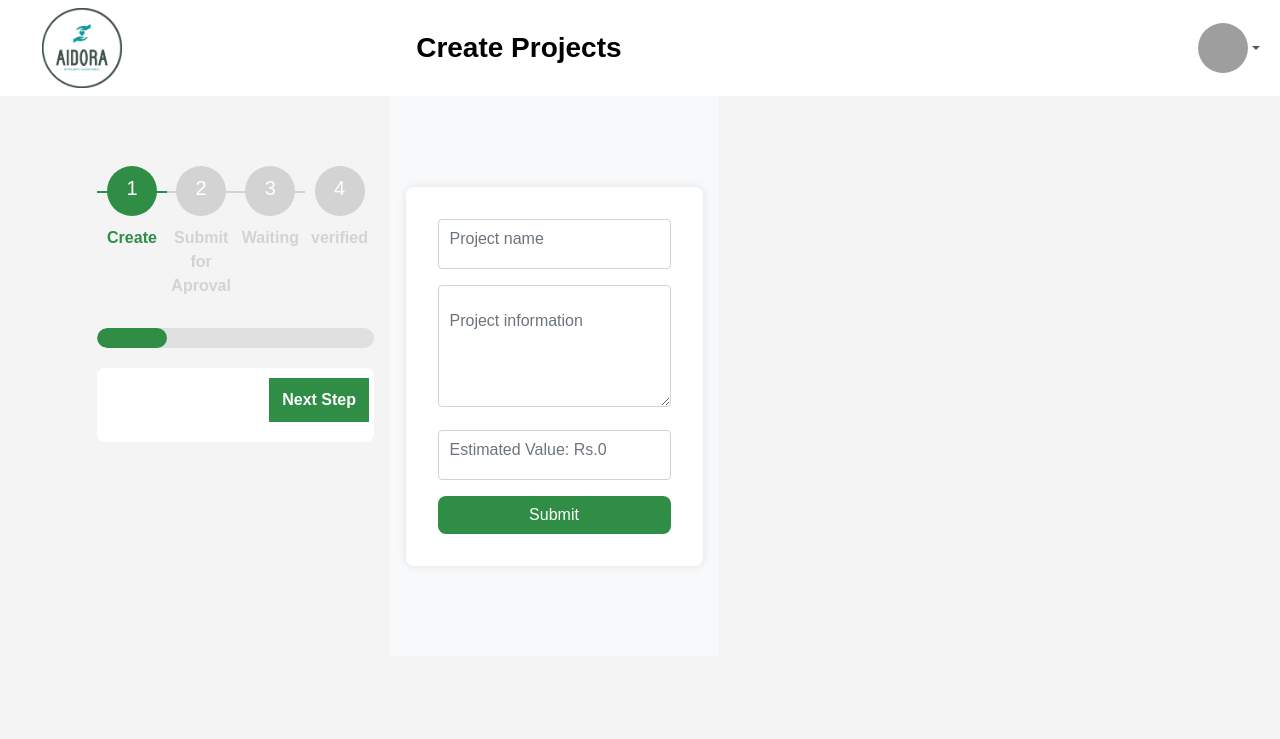
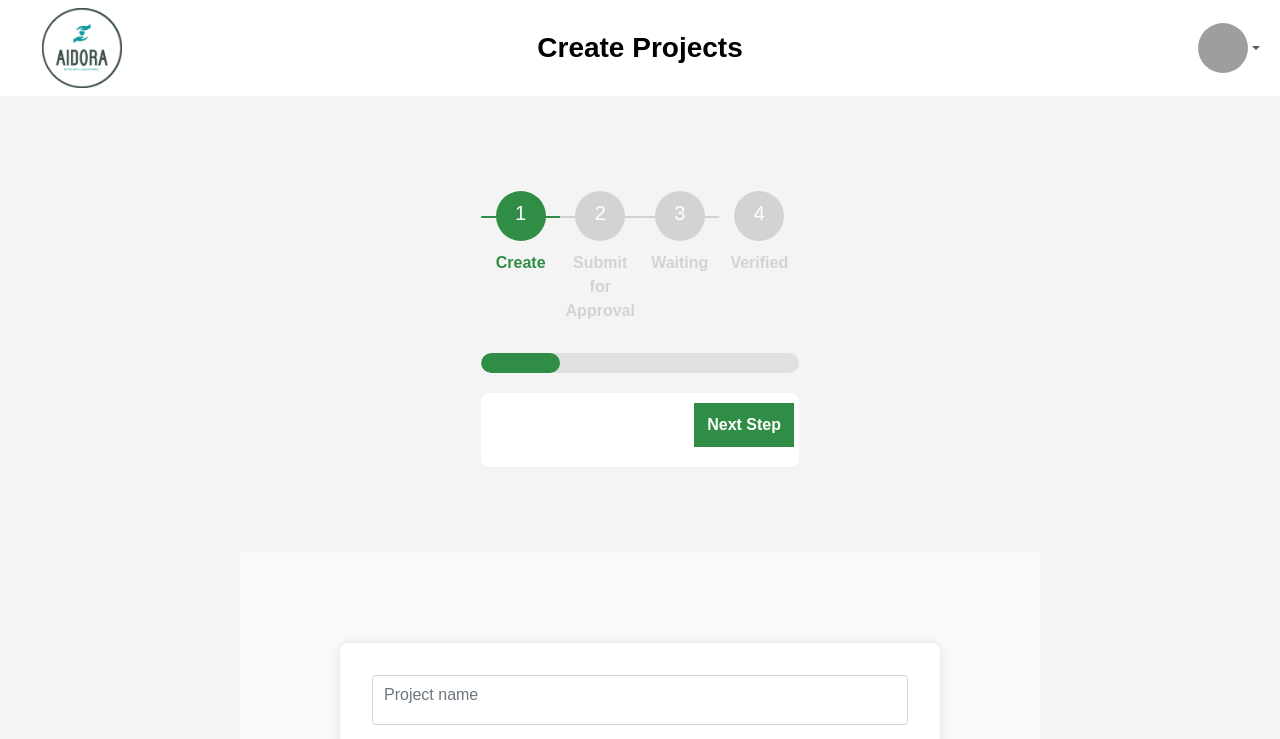
Before and after one commit to Navindu-Kavishka/aidora-frontend, a React (Vite) app: page /frcreate in a window 1280 px wide. Shown: the top 739 px of the page. Built offline with nearby package versions, Linux system fonts and the light colour scheme; grey boxes are pictures that could not be loaded.

Commit message:
progress bar done

```diff
--- a/src/layouts/ProgressBar/ProgressBar.jsx
+++ b/src/layouts/ProgressBar/ProgressBar.jsx
@@ -66,15 +66,15 @@ const ProgressBar = () => {
   // Define custom step names
   const stepNames = [
     "Create",
-    "Submit for Aproval",
+    "Submit for Approval",
     "Waiting",
-    "verified"
+    "Verified"
   ];
 
   return (
     <div style={{ margin: 0, padding: 0, height: '100%', fontFamily: 'Arial, sans-serif', marginTop: '10px' }}>
       <div style={{ display: 'flex', justifyContent: 'center', alignItems: 'center', height: '100%' }}>
-        <div style={{ width: '90%', maxWidth: '500px', textAlign: 'center', padding: '0', marginTop: '30px', marginBottom: '20px' }}>
+        <div style={{ width: '100%', textAlign: 'center', padding: '0', marginTop: '30px', marginBottom: '20px' }}>
           <div style={{ padding: '0 0 20px 0', marginTop: '30px', marginBottom: '30px' }}>
             <form id="form">
               <ul id="progressbar" style={{ display: 'flex', justifyContent: 'space-between', listStyleType: 'none', color: 'lightgrey', marginBottom: '30px', padding: 0 }}>
@@ -82,12 +82,12 @@ const ProgressBar = () => {
                   <li key={s} style={{ textAlign: 'center', width: '25%', position: 'relative', color: currentStep >= s ? '#2F8D46' : 'lightgrey' }}>
                     <div style={{ width: '50px', height: '50px', lineHeight: '45px', display: 'block', fontSize: '20px', color: '#ffffff', background: currentStep >= s ? '#2F8D46' : 'lightgray', borderRadius: '50%', margin: '0 auto 10px auto' }}>{s}</div>
                     <strong>{stepNames[s - 1]}</strong> {/* Rename the step names here */}
-                    {s < 4 && <div style={{ content: '', width: '100%', height: '2px', background: currentStep >= s ? '#2F8D46' : 'lightgray', position: 'absolute', left: 0, top: '25px', zIndex: -1 }}></div>}
+                    {s < 4 && <div style={{ content: '', width: '100%', height: '2px', background: currentStep >= s ? '#2F8D46' : 'lightgray', position: 'absolute', left: '50%', top: '25px', zIndex: -1, transform: 'translateX(-50%)' }}></div>}
                   </li>
                 ))}
               </ul>
               <div style={{ width: '100%', backgroundColor: '#e0e0e0', borderRadius: '13px', overflow: 'hidden', marginBottom: '20px' }}>
-                <div className="progress-bar" style={{ height: '20px', backgroundColor: '#2F8D46', borderRadius: '13px', width: `${((currentStep / steps) * 100) * 2}%` }}></div>
+                <div className="progress-bar" style={{ height: '20px', backgroundColor: '#2F8D46', borderRadius: '13px', width: `${(currentStep / steps) * 100}%` }}></div>
               </div>
               {[1, 2, 3, 4].map((s, index) => (
                 <fieldset
@@ -146,7 +146,8 @@ const ProgressBar = () => {
           </div>
         </div>
       </div>
-    );
-  };
 
-  export default ProgressBar;
+  );
+};
+
+export default ProgressBar;
--- a/src/pages/CreateProject/CreateProject.jsx
+++ b/src/pages/CreateProject/CreateProject.jsx
@@ -4,25 +4,26 @@ import Form from '../../components/Form/Form';
 
 function CreateProject() {
   return (
-    <div style={{ margin: 0, padding: 0, height: '100%', fontFamily: 'Arial, sans-serif' }}>
-      {/* Navbar */}
-      <nav style={{ width:'100%', zIndex: 2 }} id="main-navbar" className="navbar navbar-expand-lg navbar-light bg-white fixed-top">
-        {/* Container wrapper */}
+    <div className="create-project-page" style={createProjectPageStyle}>
+
+      <nav className="create-project-navbar navbar navbar-expand-lg navbar-light bg-white fixed-top" style={navbarStyle}>
+
         <div className="container-fluid d-flex justify-content-between align-items-center">
-          {/* Logo */}
-          <a href="#">
+
+          <a href="#" className="d-flex align-items-center">
             <img
-              src="src/assets/FundraiserImg/aidora img.png" // Replace with the path to your logo
+              src="src/assets/FundraiserImg/aidora img.png"
               alt="Logo"
-              style={{ height: '80px', width: '80px', marginRight: '10px', marginLeft: '30px' }} // Adjust the height and margin as needed
+              className="create-project-logo"
+              style={logoStyle}
             />
           </a>
-          {/* Centered text */}
-          <h1 className="navbar-brand mb-0 mx-auto text-center" style={{ fontSize: '28px', fontWeight: 'bold' }}>Create Projects</h1>
-<ul className="navbar-nav ms-auto d-flex flex-row" style={{ marginBottom: '0' }}>
 
-            {/* Notification dropdown */}
-            {/* Avatar */}
+          <h1 className="navbar-brand mb-0 create-project-title" style={navbarTitleStyle}>
+            Create Projects
+          </h1>
+          <ul className="navbar-nav ms-auto d-flex flex-row create-project-nav-items" style={{ marginBottom: '0' }}>
+
             <li className="nav-item dropdown">
               <a
                 className="nav-link dropdown-toggle hidden-arrow d-flex align-items-center"
@@ -34,7 +35,7 @@ function CreateProject() {
               >
                 <img
                   src="src/assets/FundraiserImg/b.jpg"
-                  className="rounded-circle"
+                  className="rounded-circle create-project-avatar"
                   height="50px"
                   alt="Avatar"
                   loading="lazy"
@@ -44,15 +45,80 @@ function CreateProject() {
             </li>
           </ul>
         </div>
-        {/* Container wrapper */}
+
       </nav>
-      {/* Navbar */}
-      <div className="container mt-5 pt-5">
-        <ProgressBar />
-        <Form />
+
+
+
+      <div className="create-project-content" style={contentSectionStyle}>
+
+        <div style={progressBarContainerStyle}>
+          <ProgressBar />
+        </div>
+
+        <div id="create-project-form-container" style={formContainerStyle}>
+          <Form />
+        </div>
       </div>
     </div>
   );
 }
 
+const createProjectPageStyle = {
+  margin: 0,
+  padding: 0,
+  height: '100vh',
+  fontFamily: 'Arial, sans-serif',
+  display: 'flex',
+  flexDirection: 'column',
+};
+
+const navbarStyle = {
+  width: '100%',
+  zIndex: 2,
+  position: 'relative',
+};
+
+const logoStyle = {
+  height: '80px',
+  width: '80px',
+  marginRight: '10px',
+  marginLeft: '30px',
+};
+
+const navbarTitleStyle = {
+  fontSize: '28px',
+  fontWeight: 'bold',
+  textAlign: 'center',
+  position: 'absolute',
+  left: '50%',
+  transform: 'translateX(-50%)',
+  margin: 0,
+};
+
+const contentSectionStyle = {
+  width: '100%',
+  textAlign: 'center',
+  display: 'flex',
+  flexDirection: 'column',
+  alignItems: 'center',
+  justifyContent: 'center',
+  flex: 1,
+};
+
+const progressBarContainerStyle = {
+  width: '100%',
+  maxWidth: '800px',
+  display: 'flex',
+  justifyContent: 'center',
+  padding: '20px 0',
+};
+
+const formContainerStyle = {
+  width: '100%',
+  maxWidth: '800px',
+  textAlign: 'center',
+
+};
+
 export default CreateProject;
```
